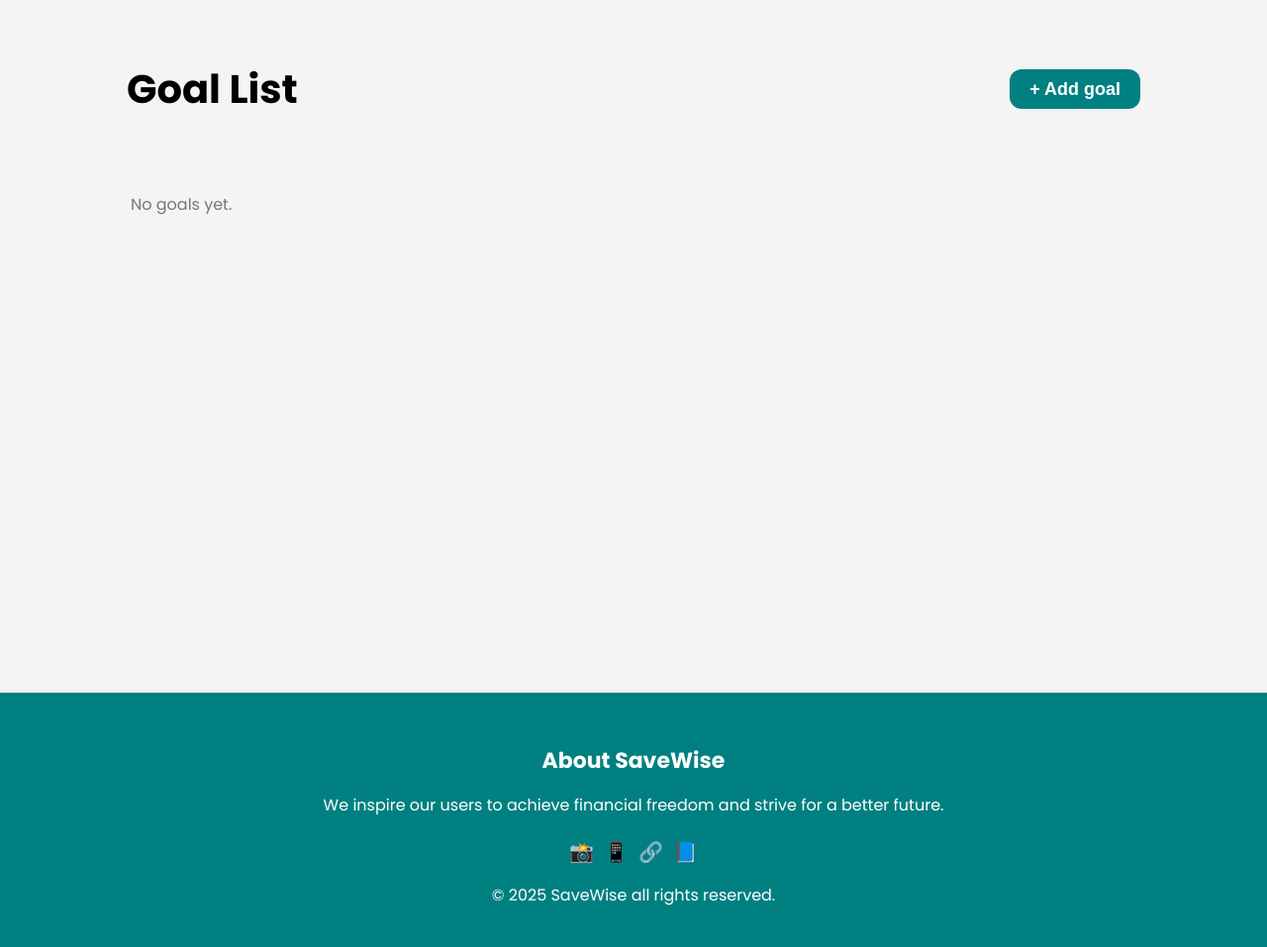
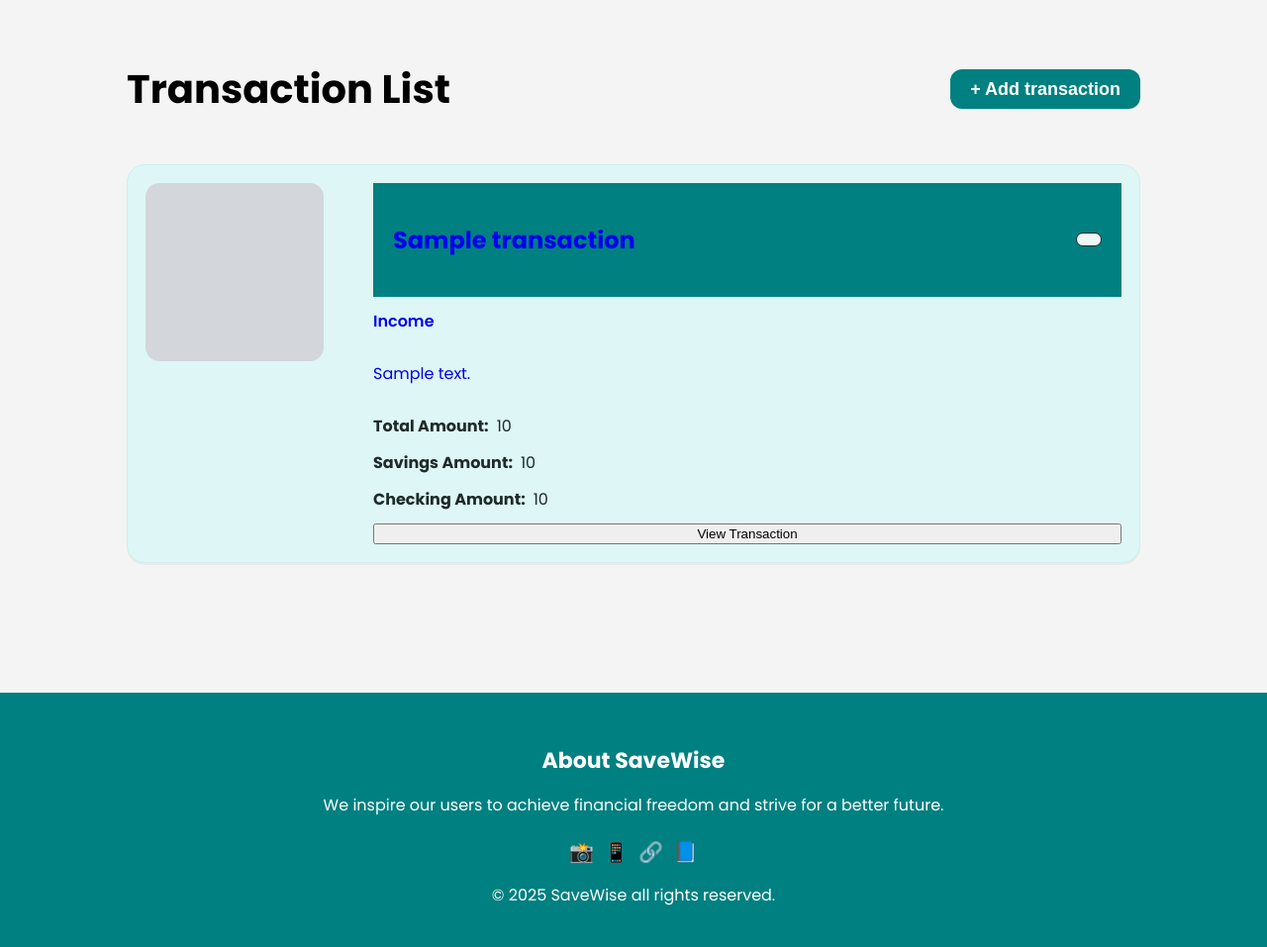
Before and after one commit to husainsaleh123/save_wise, a Django app: page /transactions/ in a window 1280 px wide. Shown: the part 87-1044 px from the top of the page at 99% size. Run offline with Django 5.2, Linux system fonts and the light colour scheme; tables that the repository leaves empty hold one stand-in row (values such as "Sample post").

Commit message:
CRUD is fully working for transactions, need to style it and ensure it updates the accounts

```diff
--- a/main_app/models.py
+++ b/main_app/models.py
@@ -57,7 +57,6 @@ class Account(models.Model):
 
 
 # Add the Transaction model
-# Add the Transaction model
 class Transaction(models.Model):
     # Choices for transaction type
     INCOME = 'income'
@@ -67,14 +66,14 @@ class Transaction(models.Model):
         (EXPENDITURE, 'Expenditure'),
     ]
     image = models.ImageField(upload_to='transaction_images/', blank=True, null=True)
+    name = models.CharField(max_length=200, default="Untitled Transaction")
     description = models.CharField(blank=True, null=True)
-    name = models.CharField
+
     transaction_type = models.CharField(
         max_length=20,
         choices=TRANSACTION_TYPE_CHOICES,
         default=INCOME,
     )
-
 
     # Reference to the Goal model with a dropdown
     saving_goal = models.ForeignKey(
@@ -85,9 +84,11 @@ class Transaction(models.Model):
         related_name='transactions'
     )
 
-    amount = models.FloatField()  # Total amount for the transaction
+    amount = models.FloatField(default=0)  # Total amount for the transaction
     saving_amount = models.FloatField()  # Amount allocated to saving
     checking_amount = models.FloatField()  # Amount allocated to checking
+    transaction_date = models.DateField(auto_now=True)
+    image = models.ImageField(upload_to='transaction_images/', blank=True, null=True)  # Image field added
 
 def save(self, *args, **kwargs):
         # Ensure that the sum of saving_amount and checking_amount equals amount
--- a/main_app/static/css/transactions/transaction-index.css
+++ b/main_app/static/css/transactions/transaction-index.css
@@ -0,0 +1,232 @@
+/* static/css/goals/goal-index.css */
+
+.page-header {
+  padding: 10px 20px 10px;
+  width: 80%;
+  margin: 50px auto 10px;
+  text-align: left; /* Align text to the left */
+  display: flex;
+  justify-content: space-between; /* Space between Goal List and Add goal */
+  align-items: center; /* Align items vertically */
+}
+
+.page-header h3 {
+  font-size: 40px;
+  margin: 0; /* No margins to align better */
+  flex-grow: 1; /* Allow the title to take space */
+  color: #000;
+}
+
+/* Card grid */
+.card-container {
+  padding: 16px 20px 48px;
+  display: grid;
+  gap: 18px;
+  width: 80%;
+  margin: 20px auto;
+  z-index: -1;
+}
+
+/* Card */
+.transaction-card {
+  display: grid;
+  grid-template-columns: 180px 1fr;  /* Image column adjusted */
+  gap: 50px;  /* Increased gap between image and content */
+  background: #def6f6;
+  border: 1.5px solid #cdeeee;
+  border-radius: 18px;
+  padding: 18px;
+  box-shadow: 0 2px 0 rgba(0,0,0,0.04);
+  overflow: hidden; /* Ensure content doesn't overflow */
+  z-index: -1;
+  margin-bottom: 12px;
+}
+
+
+/* Thumbnail (placeholder block) */
+.transaction-thumb {
+  width: 180px;
+  height: 180px;
+  border-radius: 14px;
+  background: #d3d6db;
+  object-fit: cover;  /* Ensure the image is proportionally fitting */
+  margin-right: 15px;  /* Add a bit more gap between the image and text */
+}
+
+
+/* Right side */
+.transaction-info {
+  display: flex;
+  flex-direction: column;
+  gap: 12px;
+  flex-wrap: wrap;  /* Allow wrap to prevent overflow */
+  z-index: 0;
+}
+
+.card-container a{
+    text-decoration: none;
+    cursor:auto;
+}
+
+
+/* Top row: title + date chip */
+.goal-top {
+  display: flex;
+  align-items: center;
+  justify-content: space-between;
+  gap: 15px;
+  background-color:#def6f6;
+  flex-wrap: wrap;  /* Allow wrap to prevent overflow */
+  z-index: 0;
+  color: #000000;
+}
+
+.goal-title {
+  font-size: 24px;
+  margin: 0;
+  flex-grow: 1; /* Allow title to take up remaining space */
+  white-space: nowrap; /* Prevent text wrapping */
+}
+
+.date-chip {
+  font-size: 16px;
+  padding: 6px 12px;
+  border: 1.6px solid #1f2a2a;
+  border-radius: 14px;
+  font-weight: 700;
+  background: #eef6f6;
+  color: #1f2a2a;
+  white-space: nowrap;
+}
+
+/* Status line */
+.goal-status {
+  display: flex;
+  align-items: center;
+  gap: 8px;
+  color: #1f2a2a;
+  font-weight: 600;
+}
+
+.goal-status .dot {
+  width: 10px;
+  height: 10px;
+  border-radius: 50%;
+  background: #ff9900;              /* green dot */
+}
+.status-text { font-weight: 600; }
+
+/* Description */
+.goal-desc {
+  margin: 0;
+  color: #5c6a6a;
+  font-style: italic;
+}
+
+/* Amount row */
+.amount-row {
+  color: #1f2a2a;
+  margin: 0;
+  display: flex;
+  gap: 8px;
+  align-items: baseline;
+}
+.amount-row strong { font-weight: 700; }
+
+/* Progress bar */
+.progress {
+  position: relative;
+  height: 18px;
+  background: #ffffff;
+  border-radius: 999px;
+  border: 1px solid #e6e6e6;
+  overflow: hidden;
+  margin-top: 6px;
+  margin-bottom: 10px;
+}
+.progress-fill {
+  height: 100%;
+  background: #20c56c;              /* green fill */
+  border-radius: inherit;
+  transition: width 280ms ease;
+}
+.progress-pill {
+  position: absolute;
+  top: -26px;
+  min-width: 36px;
+  height: 22px;
+  padding: 0 8px;
+  display: inline-flex;
+  align-items: center;
+  justify-content: center;
+  font-size: 12px;
+  font-weight: 700;
+  color: #ffffff;
+  background: #20c56c;
+  border-radius: 999px;
+  pointer-events: none;
+}
+
+.goal-view-btn {
+  font-family: 'Poppins',sans-serif;
+  max-width: 15%; /* Adjust to a larger width */
+  padding: 10px 20px; /* Add more padding for a larger button */
+  border-radius: 12px; /* Slightly rounded corners */
+  cursor: pointer;
+  height: auto; /* Let the height adjust based on padding */
+  color: white;
+  font-size: 18px; /* Larger font size */
+  font-weight: 500; /* Slightly bolder text */
+  background-color: #008080; /* Green background */
+  border: none;
+  transition: background-color 0.3s ease;
+  margin-top: 10px;
+}
+
+.goal-view-btn:hover {
+  background-color: #146565; /* Darker shade when hovering */
+}
+
+
+
+/* Add goal button */
+.add-transaction-btn {
+  padding: 10px 20px; /* Button padding */
+  background-color: #008080; /* Green background */
+  color: white;
+  font-size: 18px; /* Same font size as title */
+  font-weight: 600;
+  border-radius: 12px;
+  border: none;
+  cursor: pointer;
+  transition: background-color 0.3s ease;
+  height: 40px; /* Adjust the height */
+  line-height: 1; /* Align button text vertically */
+  margin-left: 20px; /* Space between text and button */
+}
+
+.add-transaction-btn:hover {
+  background-color: #146565; /* Darker green on hover */
+}
+
+.add-transaction-btn a {
+  color: white;
+  text-decoration: none;
+}
+
+/* Empty state */
+.empty {
+  color: #556;
+  opacity: .8;
+  padding: 12px 4px;
+}
+
+/* Responsive tweak */
+@media (max-width: 560px) {
+  .goal-card {
+    grid-template-columns: 72px 1fr;
+    padding: 14px;
+  }
+  .goal-thumb { width: 72px; height: 72px; }
+  .goal-title { font-size: 20px; }
+}
--- a/main_app/templates/main_app/transaction_list.html
+++ b/main_app/templates/main_app/transaction_list.html
@@ -1,62 +1,65 @@
-<!-- templates/goals/index.html -->
+<!-- templates/main_app/transaction_list.html -->
 
 {% extends 'base.html' %}
 {% load static %}
 
 {% block head %}
-  <link rel="stylesheet" href="{% static 'css/goals/goal-index.css' %}">
+  <link rel="stylesheet" href="{% static 'css/transactions/transaction-index.css' %}">
 {% endblock %}
 
 {% block content %}
 <section class="page-header">
-  <h3>Goal List</h3>
-   <button class="add-goal-btn">
-      <a href="{% url 'goal-create' %}">+ Add goal</a>
+  <h3>Transaction List</h3>
+   <button class="add-transaction-btn">
+      <a href="{% url 'transaction-create' %}">+ Add transaction</a>
    </button>
 </section>
 
 <section class="card-container">
-  {% for goal in goals %}
-    <a href="{% url 'goal-detail' goal.id %}">
-    <div class="goal-card">
-      <div class="goal-thumb" aria-hidden="true"></div>
-      <div class="goal-info">
-        <header class="goal-top">
-          <h2 class="goal-title">{{ goal.name }}</h2>
+  {% for transaction in transactions %}
+    <a href="{% url 'transaction-detail' transaction.id %}">
+      <div class="transaction-card">
+        <div class="transaction-thumb" aria-hidden="true"></div>
+        <div class="transaction-info">
+          <header class="transaction-top">
+            <h2 class="transaction-title">{{ transaction.name }}</h2>
             <span class="date-chip">
-            {{ goal.target_date|date:"n/j/Y" }}
+              {{ transaction.date|date:"n/j/Y" }}  <!-- Use created_at for transaction date -->
             </span>
           </header>
 
-        <div class="goal-status">
+          <div class="transaction-type">
             <span class="dot"></span>
-          <span class="status-text">{{ goal.status }}</span>
+            <span class="status-text">{{ transaction.transaction_type|capfirst }}</span> <!-- Income/Expenditure type -->
           </div>
 
-        <p class="goal-desc">
-          {{ goal.description }}
+          <p class="transaction-desc">
+            {{ transaction.description }}
           </p>
 
           <p class="amount-row">
-          <strong>Amount saved:</strong>
-          <span>{{ goal.amount_saved|floatformat:0 }}/{{ goal.target_amount|floatformat:0 }}</span>
+            <strong>Total Amount:</strong>
+            <span>{{ transaction.amount|floatformat:0 }}</span>
           </p>
 
-        <div class="progress">
-          <div class="progress-fill"></div>
-          <span class="progress-pill">
-            {{ goal.progress }}%
-          </span>
-        </div>
+          <p class="amount-row">
+            <strong>Savings Amount:</strong>
+            <span>{{ transaction.saving_amount|floatformat:0 }}</span>
+          </p>
 
-          <button class="goal-view-btn">
-            View goal
+          <p class="amount-row">
+            <strong>Checking Amount:</strong>
+            <span>{{ transaction.checking_amount|floatformat:0 }}</span>
+          </p>
+
+          <button class="transaction-view-btn">
+            View Transaction
           </button>
         </div>
       </div>
     </a>
   {% empty %}
-  <p class="empty">No goals yet.</p>
+    <p class="empty">No transactions yet.</p>
   {% endfor %}
 </section>
 
--- a/main_app/urls.py
+++ b/main_app/urls.py
@@ -14,6 +14,7 @@ urlpatterns = [
    path('accounts/', views.account_list, name='account-list'),
    path('transactions/create/', views.TransactionCreate.as_view(), name='transaction-create'),
    path('transactions/', views.TransactionList.as_view(), name='transaction-index'),
+   path('transactions/<int:pk>/', views.TransactionDetail.as_view(), name='transaction-detail'),
    path('transactions/<int:pk>/update/', views.TransactionUpdate.as_view(), name='transaction-update'),
    path('transactions/<int:pk>/delete/', views.TransactionDelete.as_view(), name='transaction-delete'),
 ]
--- a/main_app/views.py
+++ b/main_app/views.py
@@ -113,18 +113,62 @@ class AccountDetail(DetailView):
 
 class TransactionCreate(CreateView):
     model = Transaction
+    fields = ['image','name', 'transaction_type', 'description', 'saving_goal', 'amount', 'saving_amount', 'checking_amount','transaction_date']
+
+    # Override form valid method to adjust the balances
+    def form_valid(self, form):
+        # Save the transaction first
+        response = super().form_valid(form)
+
+        # Get the transaction instance
+        transaction = form.instance
+
+        # Handle the balance changes based on transaction type
+        if transaction.transaction_type == 'income':
+            if transaction.saving_goal:
+                # Update saving goal balance
+                transaction.saving_goal.balance += transaction.saving_amount
+            account = Account.objects.get(name='Checking')
+            account.balance += transaction.checking_amount
+        elif transaction.transaction_type == 'expenditure':
+            if transaction.saving_goal:
+                # Decrease saving goal balance
+                transaction.saving_goal.balance -= transaction.saving_amount
+            account = Account.objects.get(name='Checking')
+            account.balance -= transaction.checking_amount
+
+        # Save the updated account
+        account.save()
+
+        if transaction.saving_goal:
+            # Save updated saving goal balance
+            transaction.saving_goal.save()
+
+        return response
+
+    success_url = '/transactions/'  # Redirect to transaction list page after successful creation
+
+# Add other views like TransactionList, TransactionDetail, etc.
+
+class TransactionCreate(CreateView):
+    model = Transaction
     fields = '__all__'
-
+    success_url = '/transactions/'
 
 class TransactionList(ListView):
     model = Transaction
+    template_name = 'main_app/transaction_list.html'
+    context_object_name = 'transactions'   # <-- matches your template
 
 class TransactionDetail(DetailView):
     model = Transaction
+    template_name = 'main_app/transaction_detail.html'
+    context_object_name = 'transaction'
 
 class TransactionUpdate(UpdateView):
     model = Transaction
     fields = '__all__'
+    success_url = '/transactions/'
 
 
 class TransactionDelete(DeleteView):
```
Also changed, not shown: main_app/templates/main_app/transaction_confirm_delete.html (+16 -0 lines), main_app/templates/main_app/transaction_detail.html (+69 -0 lines), main_app/templates/main_app/transaction_form.html (+33 -68 lines), main_app/migrations/0008_transaction_amount_transaction_checking_amount_and_more.py (added), main_app/migrations/0009_transaction_transaction_date_and_more.py (added), media/transaction_images/Status.png (added), media/transaction_images/Status_4wjd4qK.png (added), media/transaction_images/Status_abCoeMq.png (added), media/transaction_images/Status_gmmfAcV.png (added), media/transaction_images/Status_nwyoIdY.png (added), media/transaction_images/teal_icon.png (added), media/transaction_images/teal_icon_jTDyEc0.png (added). Lines whose indentation alone changed are shown as unchanged.
